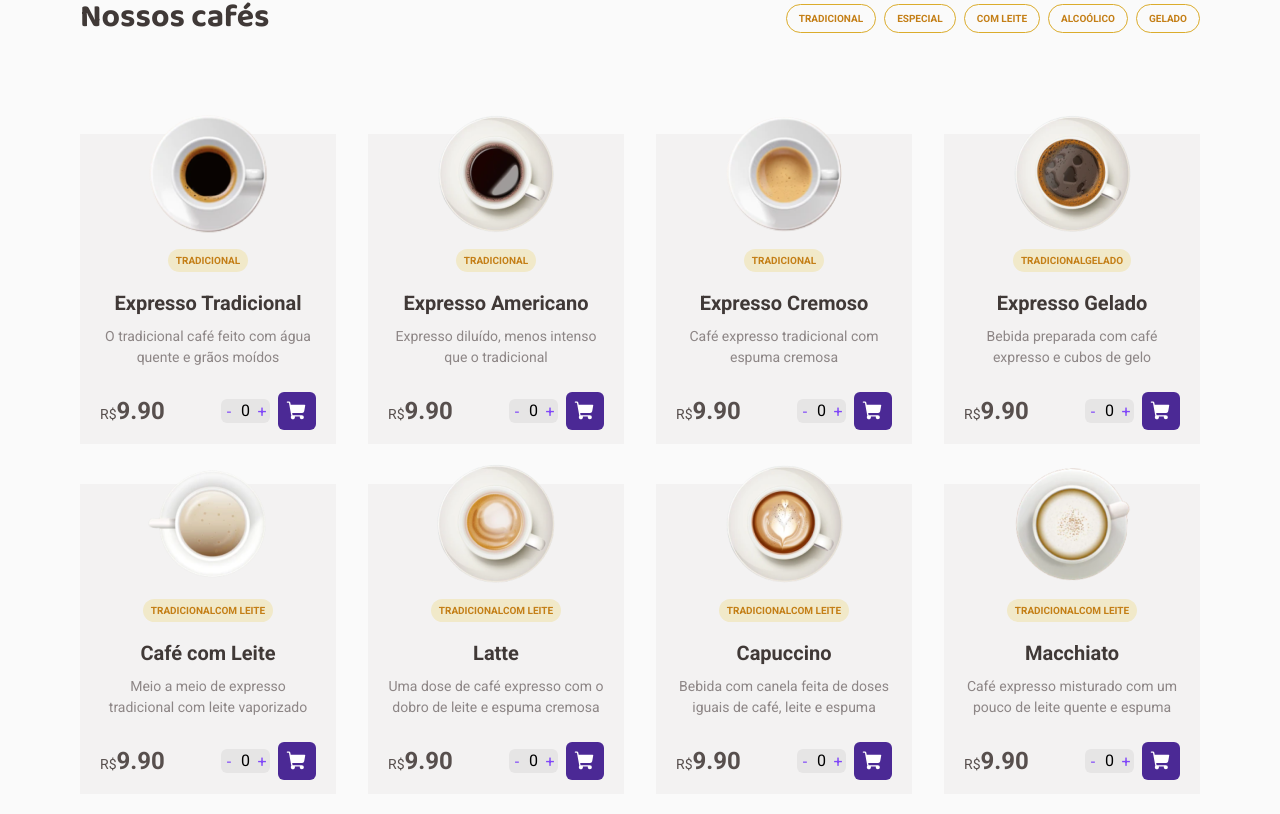
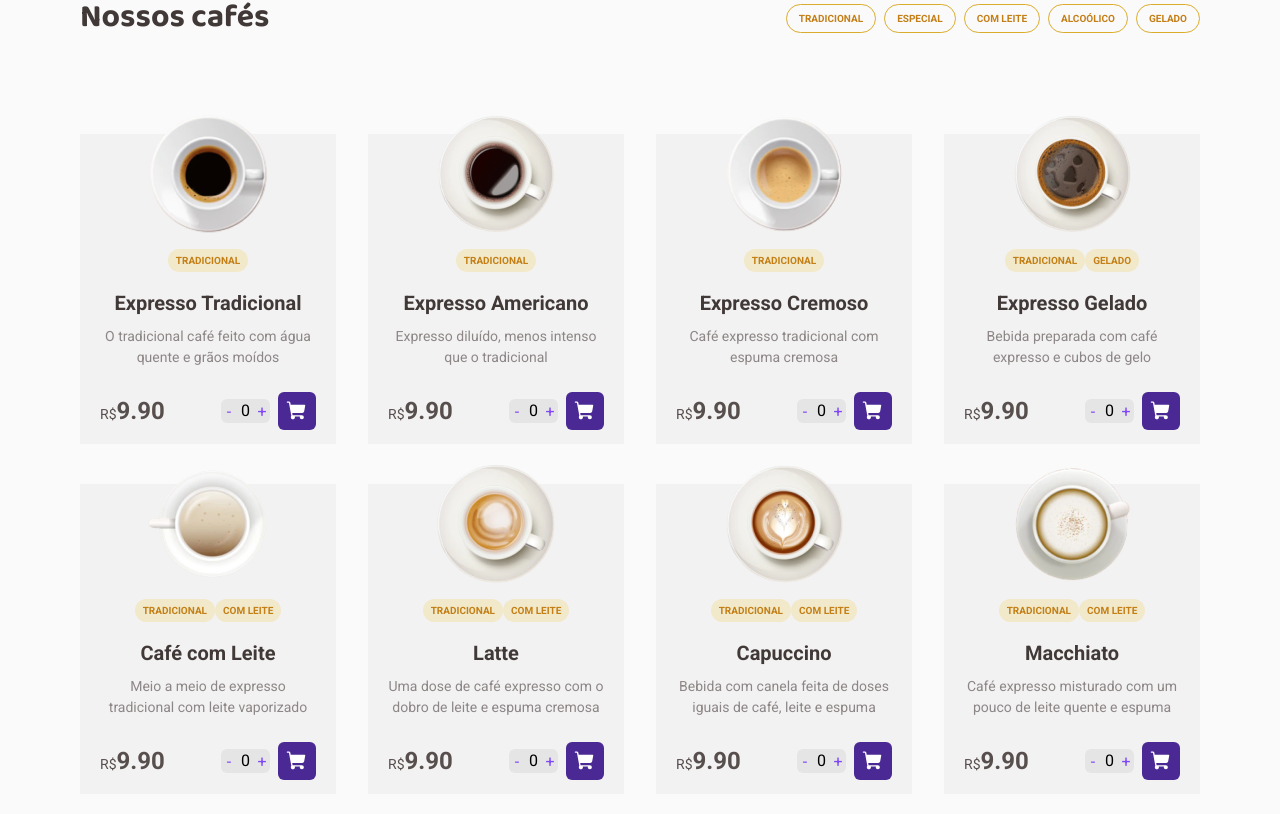
Before and after one commit to LuandersonH/02-coffe-delivery, a React (Vite) app: page / in a window 1280 px wide. Shown: the part 746-1560 px from the top of the page. Built offline with nearby package versions, Linux system fonts and the light colour scheme.

Commit message:
exibição dos tipos de café corrigidos

```diff
--- a/src/App.tsx
+++ b/src/App.tsx
@@ -19,7 +19,7 @@ import imgCubano from "./assets/coffes/imgCubano.png";
 import imgHavaiano from "./assets/coffes/imgHavaiano.png";
 import imgArabe from "./assets/coffes/imgArabe.png";
 import imgIrlandes from "./assets/coffes/imgIrlandes.png";
-import { Teste } from "./Contexts/ShopContext";
+import { ShopContextProvider } from "./Contexts/ShopContext";
 
 export interface cardsData {
   img: string;
@@ -181,11 +181,11 @@ export function App() {
 
   return (
     <ThemeProvider theme={defaultTheme}>
-      <Teste.Provider value={{ shopAmounts, setShopAmounts }}>
+      <ShopContextProvider.Provider value={{ shopAmounts, setShopAmounts }}>
         <Header totalProdutos={totalProdutos} />
         <Home cards={cards}/>
         <GlobalStyle />
-      </Teste.Provider>
+      </ShopContextProvider.Provider>
     </ThemeProvider>
   );
 }
--- a/src/Contexts/ShopContext.tsx
+++ b/src/Contexts/ShopContext.tsx
@@ -5,7 +5,7 @@ interface shopAmountTypes {
   setShopAmounts: React.Dispatch<React.SetStateAction<number[]>>;
 }
 
-export const Teste= createContext<shopAmountTypes>({
+export const ShopContextProvider= createContext<shopAmountTypes>({
     shopAmounts: [],
     setShopAmounts: ()=>{},
 })
--- a/src/pages/Home/components/CoffeList/CoffeList.styles.ts
+++ b/src/pages/Home/components/CoffeList/CoffeList.styles.ts
@@ -1,4 +1,5 @@
 import styled from "styled-components";
+
 
 export const CoffeListContainer = styled.div`
   width: 70rem;
@@ -9,6 +10,7 @@ export const CoffeListContainer = styled.div`
   justify-content: start;
   gap: 2.5rem 2rem;
 `;
+
 
 export const CoffeCard = styled.div`
   display: flex;
@@ -26,6 +28,10 @@ export const CoffeCard = styled.div`
     img {
       height: 120px;
     }
+  }
+
+  .typeCardSpan {
+    display: flex;
   }
 
   .typeCard {
--- a/src/pages/Home/components/CoffeList/CoffeList.tsx
+++ b/src/pages/Home/components/CoffeList/CoffeList.tsx
@@ -1,7 +1,7 @@
 import { ShoppingCart } from "phosphor-react";
 import { CardFooter, CoffeCard, CoffeListContainer } from "./CoffeList.styles";
 import { useContext } from "react";
-import { Teste } from "../../../../Contexts/ShopContext";
+import { ShopContextProvider } from "../../../../Contexts/ShopContext";
 
 interface CardsData {
   img: string;
@@ -17,7 +17,7 @@ interface CardDetailsProps {
 }
 
 export function CoffeList({ cards, filterCoffeValue }: CardDetailsProps) {
-  const { shopAmounts, setShopAmounts } = useContext(Teste);
+  const { shopAmounts, setShopAmounts } = useContext(ShopContextProvider);
 
   const updateShopAmount = (index: number, amount: number) => {
     setShopAmounts((state) =>
@@ -29,14 +29,24 @@ export function CoffeList({ cards, filterCoffeValue }: CardDetailsProps) {
     <CoffeListContainer>
       {cards
         .filter((el) =>
-          filterCoffeValue.some((tipoDeCaféExistenteEmFilterCoffeValue) => el.typeCoffe.includes(tipoDeCaféExistenteEmFilterCoffeValue))
+          filterCoffeValue.some((tipoDeCaféExistenteEmFilterCoffeValue) =>
+            el.typeCoffe.includes(tipoDeCaféExistenteEmFilterCoffeValue)
+          )
         )
         .map((el, index) => (
           <CoffeCard key={index}>
             <div className="imgCard">
               <img src={el.img} />
             </div>
-            <p className="typeCard">{el.typeCoffe}</p>
+            {el.typeCoffe.length == 1 ? (
+              <p className="typeCard">{el.typeCoffe}</p>
+            ) : (
+              <span className="typeCardSpan">
+                {el.typeCoffe.map((el, index) => (
+                  <p key={index} className="typeCard">{el}</p>
+                ))}
+              </span>
+            )}
             <p className="titleCard">{el.titleCoffe}</p>
             <p className="subtitleCard">{el.descriptionCoffe}</p>
             <CardFooter>
```
Also changed, not shown: src/pages/Home/components/CoffeListFilter/CoffeListFilter.tsx (+0 -16 lines).
